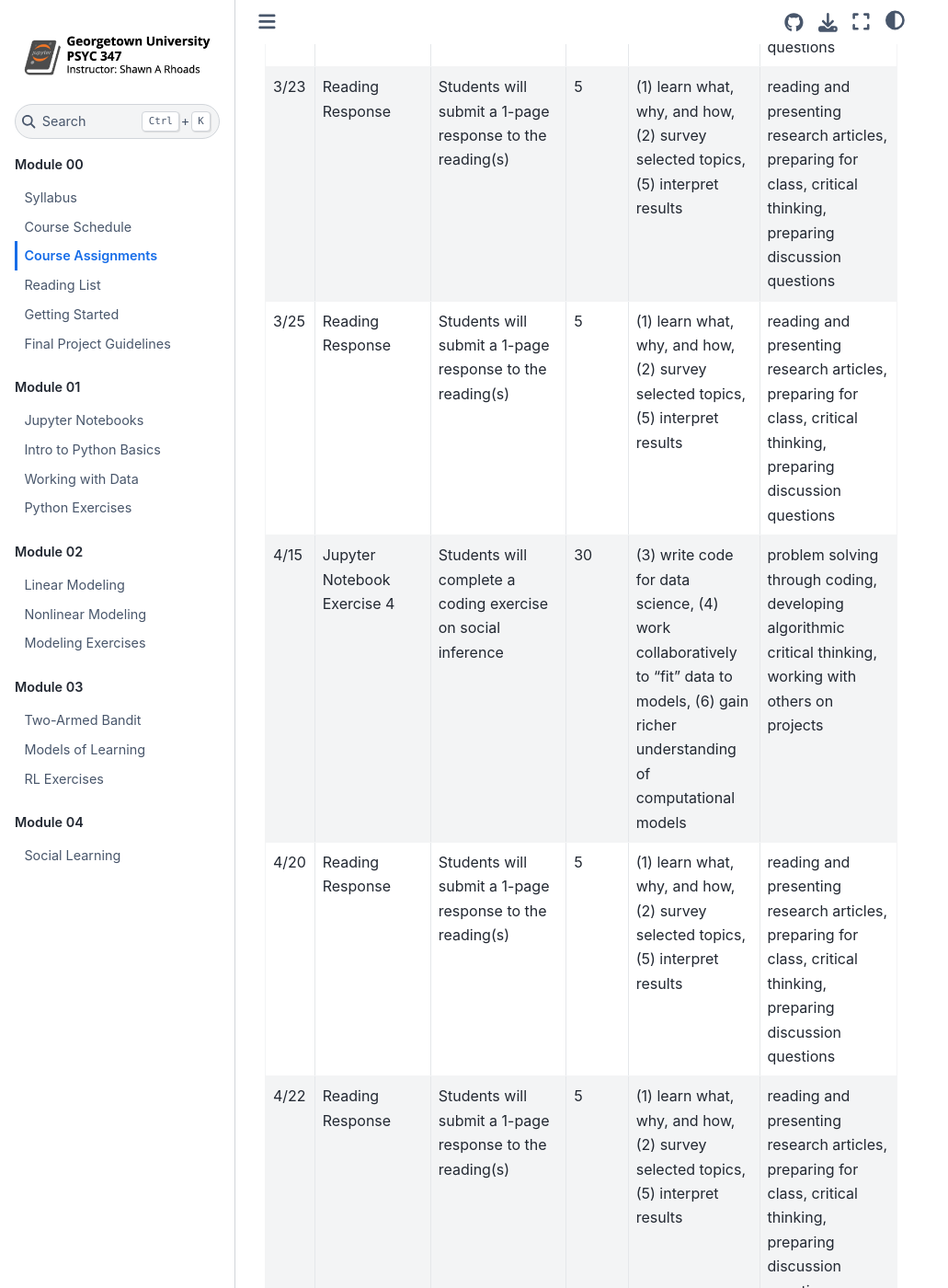
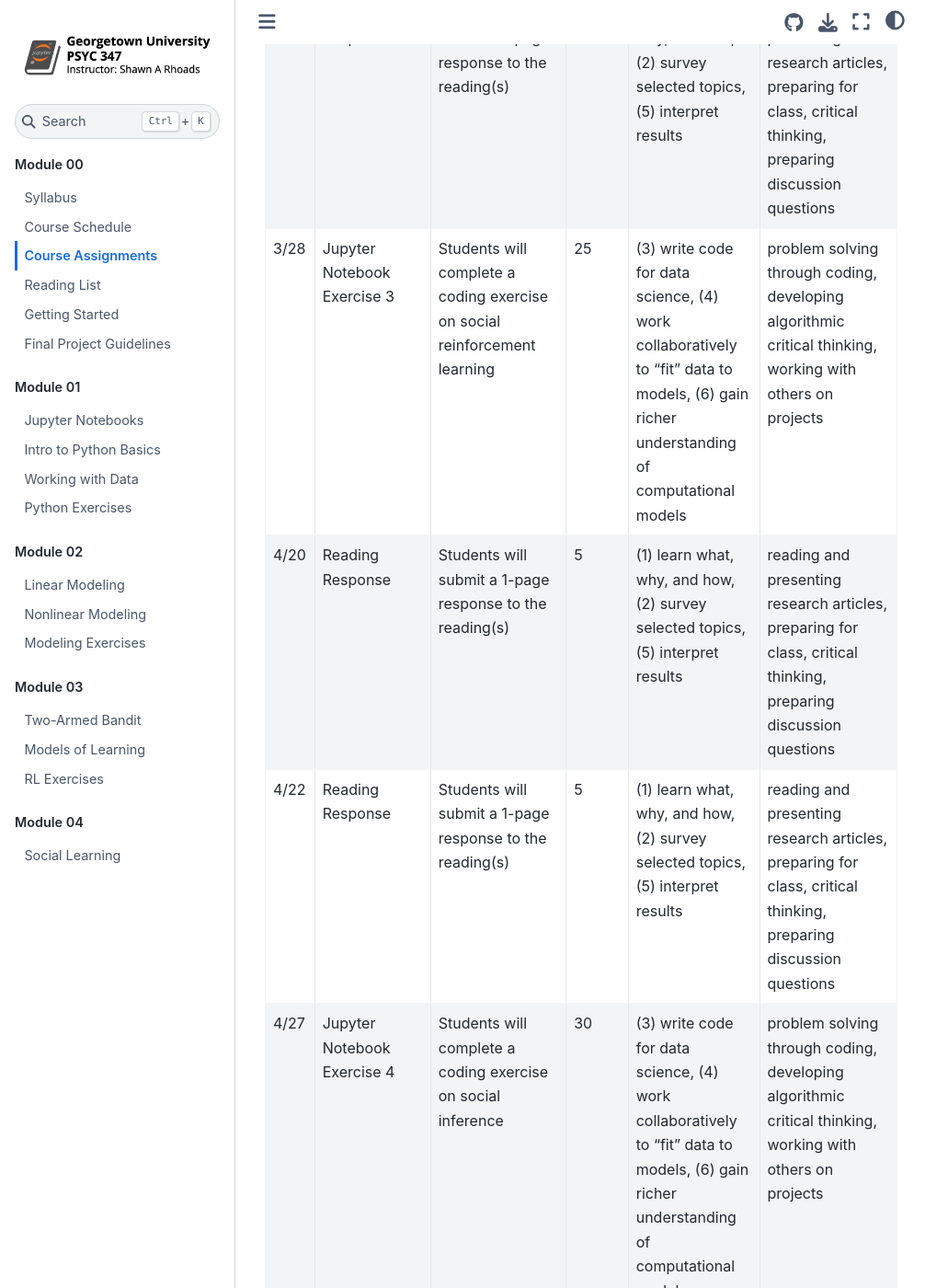
Before and after one commit to shawnrhoads/gu-psyc-347, a Jupyter Book: the page built from docs/module-00-02_Course-Assignments.md, in a window 1280 px wide and 1400 px high, scrolled down 3733 px. Shown: the whole window at 92% size, without its empty margins (0-1031 px from the left). Built offline with Jupyter Book 1.0.4 settings and Sphinx 7.4.7 and the Sphinx Book theme 1.1.4, drawn with Linux system fonts in a browser that asks for light colours; some of the changed text lies outside the part shown.

Commit message:
updated course assignments

```diff
--- a/docs/module-00-02_Course-Assignments.md
+++ b/docs/module-00-02_Course-Assignments.md
@@ -20,14 +20,14 @@
 | 2/16     | Reading Response                    | Students will submit a 1-page response to the reading(s)                                                                                                                                               | 5                 | (1) learn what, why, and how, (2) survey selected topics, (5) interpret results                                                          | reading and presenting research articles, preparing for class, critical thinking, preparing discussion questions                        |
 | 3/2     | Jupyter Notebook Exercise 2         | Students will complete a coding exercise on non-social reinforcement learning                                                                                                                          | 25                | (3) write code for data science, (4) work collaboratively to "fit" data to models, (6) gain richer understanding of computational models | problem solving through coding, developing algorithmic critical thinking, working with others on projects                               |
 | 2/25     | Reading Response                    | Students will submit a 1-page response to the reading(s)                                                                                                                                               | 5                 | (1) learn what, why, and how, (2) survey selected topics, (5) interpret results                                                          | reading and presenting research articles, preparing for class, critical thinking, preparing discussion questions                        |
-| 3/11     | Jupyter Notebook Exercise 3         | Students will complete a coding exercise on social reinforcement learning                                                                                                                              | 25                | (3) write code for data science, (4) work collaboratively to "fit" data to models, (6) gain richer understanding of computational models | problem solving through coding, developing algorithmic critical thinking, working with others on projects                               |
 | 3/16     | Reading Response                    | Students will submit a 1-page response to the reading(s)                                                                                                                                               | 5                 | (1) learn what, why, and how, (2) survey selected topics, (5) interpret results                                                          | reading and presenting research articles, preparing for class, critical thinking, preparing discussion questions                        |
 | 3/18     | Reading Response                    | Students will submit a 1-page response to the reading(s)                                                                                                                                               | 5                 | (1) learn what, why, and how, (2) survey selected topics, (5) interpret results                                                          | reading and presenting research articles, preparing for class, critical thinking, preparing discussion questions                        |
 | 3/23     | Reading Response                    | Students will submit a 1-page response to the reading(s)                                                                                                                                               | 5                 | (1) learn what, why, and how, (2) survey selected topics, (5) interpret results                                                          | reading and presenting research articles, preparing for class, critical thinking, preparing discussion questions                        |
 | 3/25     | Reading Response                    | Students will submit a 1-page response to the reading(s)                                                                                                                                               | 5                 | (1) learn what, why, and how, (2) survey selected topics, (5) interpret results                                                          | reading and presenting research articles, preparing for class, critical thinking, preparing discussion questions                        |
-| 4/15     | Jupyter Notebook Exercise 4         | Students will complete a coding exercise on social inference                                                                                                                                           | 30                | (3) write code for data science, (4) work collaboratively to "fit" data to models, (6) gain richer understanding of computational models | problem solving through coding, developing algorithmic critical thinking, working with others on projects                               |
+| 3/28     | Jupyter Notebook Exercise 3         | Students will complete a coding exercise on social reinforcement learning                                                                                                                              | 25                | (3) write code for data science, (4) work collaboratively to "fit" data to models, (6) gain richer understanding of computational models | problem solving through coding, developing algorithmic critical thinking, working with others on projects                               |
 | 4/20     | Reading Response                    | Students will submit a 1-page response to the reading(s)                                                                                                                                               | 5                 | (1) learn what, why, and how, (2) survey selected topics, (5) interpret results                                                          | reading and presenting research articles, preparing for class, critical thinking, preparing discussion questions                        |
 | 4/22     | Reading Response                    | Students will submit a 1-page response to the reading(s)                                                                                                                                               | 5                 | (1) learn what, why, and how, (2) survey selected topics, (5) interpret results                                                          | reading and presenting research articles, preparing for class, critical thinking, preparing discussion questions                        |
+| 4/27     | Jupyter Notebook Exercise 4         | Students will complete a coding exercise on social inference                                                                                                                                           | 30                | (3) write code for data science, (4) work collaboratively to "fit" data to models, (6) gain richer understanding of computational models | problem solving through coding, developing algorithmic critical thinking, working with others on projects                               |
 | 4/27     | Reading Response                    | Students will submit a 1-page response to the reading(s)                                                                                                                                               | 5                 | (1) learn what, why, and how, (2) survey selected topics, (5) interpret results                                                          | reading and presenting research articles, preparing for class, critical thinking, preparing discussion questions                        |
 | 4/29     | Project Proposal - Round 1          | Students will submit a 250-300 word abstract describing their interests and set up a meeting with Shawn to determine a final project idea                                                              | 25                | (1) learn what, why, and how, (2) survey selected topics, (6) gain richer understanding of computational models                          | synthesizing research study ideas, receiving feedback                                                                                   |
 | 5/4      | Reading Response                    | Students will submit a 1-page response to the reading(s)                                                                                                                                               | 5                 | (1) learn what, why, and how, (2) survey selected topics, (5) interpret results                                                          | reading and presenting research articles, preparing for class, critical thinking, preparing discussion questions                        |
```
Also changed, not shown: docs/module-00-00_Syllabus.md (+1 -1 lines), docs/module-00-01_Course-Schedule.md (+2 -2 lines).
